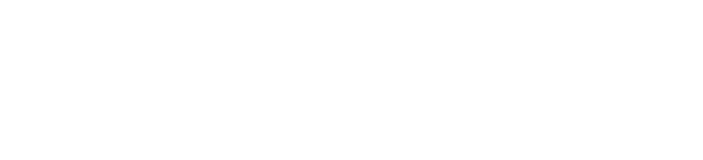
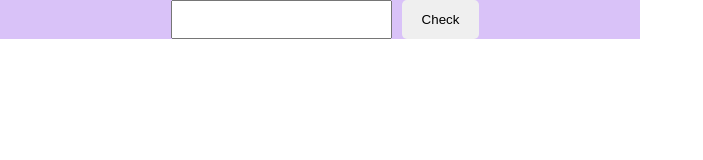
Before and after one commit to 777s999/Decimal-to-Binary-Converter, a plain HTML site: page index.html in a window 1280 px wide. Shown: the whole page, without its empty margins (0-703 px from the left). Drawn offline with Linux system fonts and the light colour scheme.

Commit message:
html & css both added :moving to script

```diff
--- a/index.html
+++ b/index.html
@@ -7,6 +7,13 @@
     <link rel="stylesheet" href="style.css" />
   </head>
   <body>
+    <section class="container">
+      <input type="number" name="number" id="number" />
+      <input type="button" value="Check" class="result-btn" />
+    </section>
+
+    <section class="results-container"></section>
+
     <script src="script.js"></script>
   </body>
 </html>
--- a/style.css
+++ b/style.css
@@ -0,0 +1,37 @@
+* {
+  margin: 0;
+  padding: 0;
+  box-sizing: border-box;
+}
+
+body {
+  display: flex;
+  justify-content: space-around;
+}
+.container {
+  width: 50%;
+  background: rgb(217, 194, 248);
+  display: flex;
+  justify-content: center;
+  align-items: center;
+}
+.container input {
+  padding: 10px 20px;
+  margin-left: 10px;
+  outline: none;
+}
+
+.container .result-btn {
+  border: none;
+  border-radius: 5px;
+  padding: 12px 20px;
+  cursor: pointer;
+}
+.results-container {
+  height: 1005;
+  width: 50%;
+  display: flex;
+  flex-direction: column;
+  justify-content: center;
+  align-items: center;
+}
```
